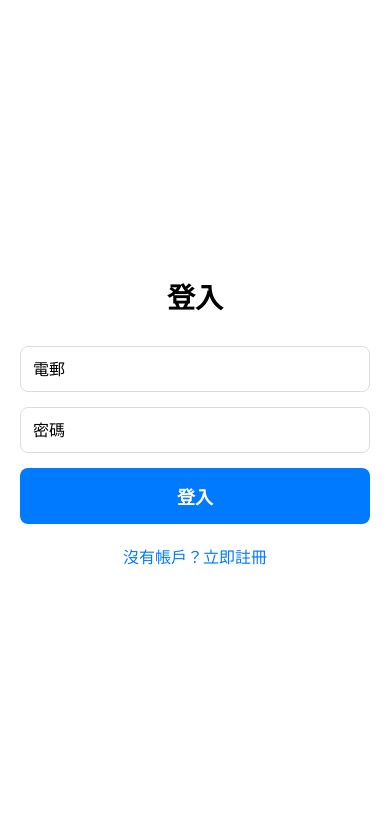
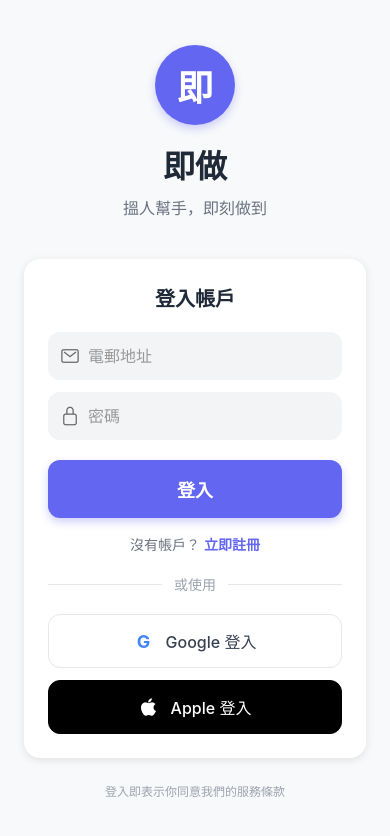
Before and after one commit to horingsng/donow-app, a React Native app: screen /Auth in a window 390 px wide. Shown: the top 836 px of the page. Built offline with nearby package versions, Linux system fonts and the light colour scheme; no server answers.

Commit message:
✨ 新增 Native Google/Apple Sign-In + Modern UI 設計

```diff
--- a/app.json
+++ b/app.json
@@ -24,6 +24,9 @@
         "NSLocationAlwaysUsageDescription": "開啟 Online 模式時，需要背景位置來推送附近新任務",
         "NSCameraUsageDescription": "即做需要相機權限來拍攝身份證和任務圖片",
         "ITSAppUsesNonExemptEncryption": false
+      },
+      "entitlements": {
+        "com.apple.developer.applesignin": ["Default"]
       }
     },
     "android": {
--- a/package.json
+++ b/package.json
@@ -10,6 +10,8 @@
   },
   "dependencies": {
     "@expo/vector-icons": "^14.0.0",
+    "@invertase/react-native-apple-authentication": "^2.5.1",
+    "@react-native-google-signin/google-signin": "^16.1.2",
     "@react-navigation/native": "^6.1.9",
     "@react-navigation/native-stack": "^6.9.17",
     "expo": "~50.0.0",
--- a/src/screens/AuthScreen.tsx
+++ b/src/screens/AuthScreen.tsx
@@ -1,11 +1,45 @@
-import React, { useState } from 'react';
-import { View, Text, StyleSheet, TextInput, TouchableOpacity, Alert, ActivityIndicator } from 'react-native';
+import React, { useState, useEffect } from 'react';
+import {
+  View,
+  Text,
+  StyleSheet,
+  TextInput,
+  TouchableOpacity,
+  Alert,
+  ActivityIndicator,
+  KeyboardAvoidingView,
+  Platform,
+  ScrollView
+} from 'react-native';
 import { SafeAreaView } from 'react-native-safe-area-context';
 import { auth } from '../services/firebase';
-import { createUserWithEmailAndPassword, signInWithEmailAndPassword } from 'firebase/auth';
+import {
+  createUserWithEmailAndPassword,
+  signInWithEmailAndPassword,
+  GoogleAuthProvider,
+  OAuthProvider,
+  signInWithCredential
+} from 'firebase/auth';
 import { useNavigation } from '@react-navigation/native';
 import { useAuth } from '../contexts/AuthContext';
 import LoadingScreen from '../components/LoadingScreen';
+import { Ionicons } from '@expo/vector-icons';
+
+// Native Sign-In imports
+let GoogleSignin: any;
+let appleAuth: any;
+
+try {
+  GoogleSignin = require('@react-native-google-signin/google-signin').GoogleSignin;
+} catch (e) {
+  console.log('Google Sign-In not available');
+}
+
+try {
+  appleAuth = require('@invertase/react-native-apple-authentication').default;
+} catch (e) {
+  console.log('Apple Sign-In not available');
+}
 
 export default function AuthScreen() {
   const [email, setEmail] = useState('');
@@ -15,7 +49,16 @@
   const navigation = useNavigation();
   const { user, loading: authLoading } = useAuth();
 
-  // 如果已經登入，直接跳轉到首頁
+  useEffect(() => {
+    // Configure Google Sign-In
+    if (GoogleSignin) {
+      GoogleSignin.configure({
+        webClientId: '1044613297121-ejbu6apdplrlacpn3e03chvh0u92g51r.apps.googleusercontent.com',
+        iosClientId: '1044613297121-ejbu6apdplrlacpn3e03chvh0u92g51r.apps.googleusercontent.com',
+      });
+    }
+  }, []);
+
   if (authLoading) {
     return <LoadingScreen message="檢查登入狀態..." />;
   }
@@ -26,19 +69,94 @@
   }
 
   const handleAuth = async () => {
+    if (!email || !password) {
+      Alert.alert('錯誤', '請輸入電郵同密碼');
+      return;
+    }
+
     setLoading(true);
     try {
       if (isRegistering) {
         await createUserWithEmailAndPassword(auth, email, password);
-        Alert.alert('成功', '註冊成功！請登入。');
-        setIsRegistering(false); // 註冊成功後切換回登入模式
+        Alert.alert('🎉 註冊成功', '歡迎使用即做！');
+        setIsRegistering(false);
       } else {
         await signInWithEmailAndPassword(auth, email, password);
-        Alert.alert('成功', '登入成功！');
-        navigation.navigate('Home' as never); // 登入成功後導航到首頁
+        navigation.navigate('Home' as never);
       }
     } catch (error: any) {
-      Alert.alert('錯誤', error.message);
+      let message = error.message;
+      if (error.code === 'auth/user-not-found') message = '找不到呢個用戶';
+      if (error.code === 'auth/wrong-password') message = '密碼錯誤';
+      if (error.code === 'auth/email-already-in-use') message = '呢個電郵已被註冊';
+      Alert.alert('❌ 登入失敗', message);
+    } finally {
+      setLoading(false);
+    }
+  };
+
+  // Google Sign-In (Native)
+  const handleGoogleSignIn = async () => {
+    if (!GoogleSignin) {
+      Alert.alert('錯誤', 'Google 登入未安裝');
+      return;
+    }
+
+    setLoading(true);
+    try {
+      await GoogleSignin.hasPlayServices();
+      const userInfo = await GoogleSignin.signIn();
+
+      // Create Google credential
+      const { idToken } = userInfo;
+      const googleCredential = GoogleAuthProvider.credential(idToken);
+
+      // Sign in with credential
+      await signInWithCredential(auth, googleCredential);
+      navigation.navigate('Home' as never);
+    } catch (error: any) {
+      console.error('Google Sign-In Error:', error);
+      Alert.alert('❌ Google 登入失敗', error.message);
+    } finally {
+      setLoading(false);
+    }
+  };
+
+  // Apple Sign-In (Native)
+  const handleAppleSignIn = async () => {
+    if (!appleAuth) {
+      Alert.alert('錯誤', 'Apple 登入未安裝');
+      return;
+    }
+
+    setLoading(true);
+    try {
+      const appleAuthRequestResponse = await appleAuth.performRequest({
+        requestedOperation: appleAuth.Operation.LOGIN,
+        requestedScopes: [appleAuth.Scope.FULL_NAME, appleAuth.Scope.EMAIL],
+      });
+
+      const { identityToken, nonce } = appleAuthRequestResponse;
+
+      if (!identityToken) {
+        throw new Error('Apple Sign-In failed - no identity token');
+      }
+
+      // Create Apple credential
+      const appleCredential = OAuthProvider.credentialFromJSON({
+        providerId: 'apple.com',
+        idToken: identityToken,
+        rawNonce: nonce,
+      });
+
+      // Sign in with credential
+      await signInWithCredential(auth, appleCredential);
+      navigation.navigate('Home' as never);
+    } catch (error: any) {
+      console.error('Apple Sign-In Error:', error);
+      if (error.code !== appleAuth.Error.CANCELED) {
+        Alert.alert('❌ Apple 登入失敗', error.message);
+      }
     } finally {
       setLoading(false);
     }
@@ -46,41 +164,123 @@
 
   return (
     <SafeAreaView style={styles.container}>
-      <Text style={styles.title}>{isRegistering ? '註冊' : '登入'}</Text>
+      <KeyboardAvoidingView
+        behavior={Platform.OS === 'ios' ? 'padding' : 'height'}
+        style={styles.keyboardView}
+      >
+        <ScrollView contentContainerStyle={styles.scrollContent}>
+          {/* Logo 區域 */}
+          <View style={styles.logoContainer}>
+            <View style={styles.logoCircle}>
+              <Text style={styles.logoText}>即</Text>
+            </View>
+            <Text style={styles.appName}>即做</Text>
+            <Text style={styles.tagline}>搵人幫手，即刻做到</Text>
+          </View>
 
+          {/* 登入表單 */}
+          <View style={styles.formContainer}>
+            <Text style={styles.formTitle}>
+              {isRegistering ? '創建新帳戶' : '登入帳戶'}
+            </Text>
+
+            {/* 電郵輸入 */}
+            <View style={styles.inputContainer}>
+              <Ionicons name="mail-outline" size={20} color="#666" style={styles.inputIcon} />
               <TextInput
                 style={styles.input}
-        placeholder="電郵"
+                placeholder="電郵地址"
+                placeholderTextColor="#999"
                 value={email}
                 onChangeText={setEmail}
                 keyboardType="email-address"
                 autoCapitalize="none"
               />
+            </View>
+
+            {/* 密碼輸入 */}
+            <View style={styles.inputContainer}>
+              <Ionicons name="lock-closed-outline" size={20} color="#666" style={styles.inputIcon} />
               <TextInput
                 style={styles.input}
                 placeholder="密碼"
+                placeholderTextColor="#999"
                 value={password}
                 onChangeText={setPassword}
                 secureTextEntry
               />
+            </View>
 
+            {/* 主按鈕 */}
             <TouchableOpacity
-        style={[styles.button, loading && styles.disabledButton]}
+              style={[styles.primaryButton, loading && styles.disabledButton]}
               onPress={handleAuth}
               disabled={loading}
+              activeOpacity={0.8}
             >
               {loading ? (
                 <ActivityIndicator color="#fff" />
               ) : (
-          <Text style={styles.buttonText}>{isRegistering ? '註冊' : '登入'}</Text>
+                <Text style={styles.primaryButtonText}>
+                  {isRegistering ? '註冊' : '登入'}
+                </Text>
               )}
             </TouchableOpacity>
 
-      <TouchableOpacity onPress={() => setIsRegistering(!isRegistering)}>
-        <Text style={styles.toggleText}>
-          {isRegistering ? '已有帳戶？立即登入' : '沒有帳戶？立即註冊'}
+            {/* 切換模式 */}
+            <TouchableOpacity
+              onPress={() => setIsRegistering(!isRegistering)}
+              style={styles.switchContainer}
+            >
+              <Text style={styles.switchText}>
+                {isRegistering ? '已有帳戶？' : '沒有帳戶？'}
+              </Text>
+              <Text style={styles.switchLink}>
+                {isRegistering ? '立即登入' : '立即註冊'}
               </Text>
             </TouchableOpacity>
+
+            {/* 分隔線 */}
+            <View style={styles.divider}>
+              <View style={styles.dividerLine} />
+              <Text style={styles.dividerText}>或使用</Text>
+              <View style={styles.dividerLine} />
+            </View>
+
+            {/* 社交登入按鈕 */}
+            <View style={styles.socialContainer}>
+              {/* Google 登入 */}
+              <TouchableOpacity
+                style={[styles.socialButton, styles.googleButton]}
+                onPress={handleGoogleSignIn}
+                disabled={loading}
+                activeOpacity={0.8}
+              >
+                <View style={styles.googleIconContainer}>
+                  <Text style={styles.googleIcon}>G</Text>
+                </View>
+                <Text style={styles.googleButtonText}>Google 登入</Text>
+              </TouchableOpacity>
+
+              {/* Apple 登入 */}
+              <TouchableOpacity
+                style={[styles.socialButton, styles.appleButton]}
+                onPress={handleAppleSignIn}
+                disabled={loading}
+                activeOpacity={0.8}
+              >
+                <Ionicons name="logo-apple" size={20} color="#fff" />
+                <Text style={styles.appleButtonText}>Apple 登入</Text>
+              </TouchableOpacity>
+            </View>
+          </View>
+
+          {/* 底部版權 */}
+          <Text style={styles.footer}>
+            登入即表示你同意我們的服務條款
+          </Text>
+        </ScrollView>
+      </KeyboardAvoidingView>
     </SafeAreaView>
   );
 }
@@ -88,43 +288,189 @@
 const styles = StyleSheet.create({
   container: {
     flex: 1,
+    backgroundColor: '#f8f9fa',
+  },
+  keyboardView: {
+    flex: 1,
+  },
+  scrollContent: {
+    flexGrow: 1,
+    justifyContent: 'center',
+    padding: 24,
+  },
+  // Logo 區域
+  logoContainer: {
+    alignItems: 'center',
+    marginBottom: 40,
+  },
+  logoCircle: {
+    width: 80,
+    height: 80,
+    borderRadius: 40,
+    backgroundColor: '#6366f1',
+    justifyContent: 'center',
+    alignItems: 'center',
+    marginBottom: 16,
+    shadowColor: '#6366f1',
+    shadowOffset: { width: 0, height: 4 },
+    shadowOpacity: 0.3,
+    shadowRadius: 8,
+    elevation: 8,
+  },
+  logoText: {
+    fontSize: 36,
+    fontWeight: 'bold',
+    color: '#fff',
+  },
+  appName: {
+    fontSize: 32,
+    fontWeight: 'bold',
+    color: '#1f2937',
+    marginBottom: 8,
+  },
+  tagline: {
+    fontSize: 16,
+    color: '#6b7280',
+  },
+  // 表單區域
+  formContainer: {
     backgroundColor: '#fff',
+    borderRadius: 16,
+    padding: 24,
+    shadowColor: '#000',
+    shadowOffset: { width: 0, height: 2 },
+    shadowOpacity: 0.1,
+    shadowRadius: 8,
+    elevation: 4,
+  },
+  formTitle: {
+    fontSize: 20,
+    fontWeight: '600',
+    color: '#1f2937',
+    marginBottom: 20,
+    textAlign: 'center',
+  },
+  // 輸入框
+  inputContainer: {
+    flexDirection: 'row',
+    alignItems: 'center',
+    backgroundColor: '#f3f4f6',
+    borderRadius: 12,
+    marginBottom: 12,
+    paddingHorizontal: 12,
+  },
+  inputIcon: {
+    marginRight: 8,
+  },
+  input: {
+    flex: 1,
+    paddingVertical: 14,
+    fontSize: 16,
+    color: '#1f2937',
+  },
+  // 主按鈕
+  primaryButton: {
+    backgroundColor: '#6366f1',
+    borderRadius: 12,
+    paddingVertical: 16,
+    alignItems: 'center',
+    marginTop: 8,
+    shadowColor: '#6366f1',
+    shadowOffset: { width: 0, height: 4 },
+    shadowOpacity: 0.3,
+    shadowRadius: 8,
+    elevation: 4,
+  },
+  disabledButton: {
+    backgroundColor: '#a5b4fc',
+  },
+  primaryButtonText: {
+    color: '#fff',
+    fontSize: 18,
+    fontWeight: '600',
+  },
+  // 切換模式
+  switchContainer: {
+    flexDirection: 'row',
+    justifyContent: 'center',
+    marginTop: 16,
+  },
+  switchText: {
+    color: '#6b7280',
+    fontSize: 14,
+  },
+  switchLink: {
+    color: '#6366f1',
+    fontSize: 14,
+    fontWeight: '600',
+    marginLeft: 4,
+  },
+  // 分隔線
+  divider: {
+    flexDirection: 'row',
+    alignItems: 'center',
+    marginVertical: 20,
+  },
+  dividerLine: {
+    flex: 1,
+    height: 1,
+    backgroundColor: '#e5e7eb',
+  },
+  dividerText: {
+    color: '#9ca3af',
+    marginHorizontal: 12,
+    fontSize: 14,
+  },
+  // 社交登入
+  socialContainer: {
+    gap: 12,
+  },
+  socialButton: {
+    flexDirection: 'row',
     alignItems: 'center',
     justifyContent: 'center',
-    padding: 20,
+    paddingVertical: 14,
+    borderRadius: 12,
+    borderWidth: 1,
   },
-  title: {
-    fontSize: 28,
-    fontWeight: 'bold',
-    marginBottom: 30,
+  // Google 按鈕
+  googleButton: {
+    backgroundColor: '#fff',
+    borderColor: '#e5e7eb',
   },
-  input: {
-    width: '100%',
-    borderWidth: 1,
-    borderColor: '#ddd',
-    borderRadius: 8,
-    padding: 12,
-    marginBottom: 15,
-    fontSize: 16,
+  googleIconContainer: {
+    width: 20,
+    height: 20,
+    marginRight: 12,
+    justifyContent: 'center',
+    alignItems: 'center',
   },
-  button: {
-    width: '100%',
-    backgroundColor: '#007AFF',
-    padding: 15,
-    borderRadius: 8,
-    alignItems: 'center',
-    marginBottom: 20,
-  },
-  disabledButton: {
-    backgroundColor: '#ccc',
-  },
-  buttonText: {
-    color: '#fff',
+  googleIcon: {
     fontSize: 18,
     fontWeight: 'bold',
+    color: '#4285F4',
   },
-  toggleText: {
-    color: '#007AFF',
+  googleButtonText: {
+    color: '#374151',
     fontSize: 16,
+    fontWeight: '500',
+  },
+  // Apple 按鈕
+  appleButton: {
+    backgroundColor: '#000',
+    borderColor: '#000',
+  },
+  appleButtonText: {
+    color: '#fff',
+    fontSize: 16,
+    fontWeight: '500',
+    marginLeft: 12,
+  },
+  // 底部
+  footer: {
+    textAlign: 'center',
+    color: '#9ca3af',
+    fontSize: 12,
+    marginTop: 24,
   },
 });
```
Also changed, not shown: 1 other file (tests, documents, lock files or other folders). Lines whose indentation alone changed are shown as unchanged.
